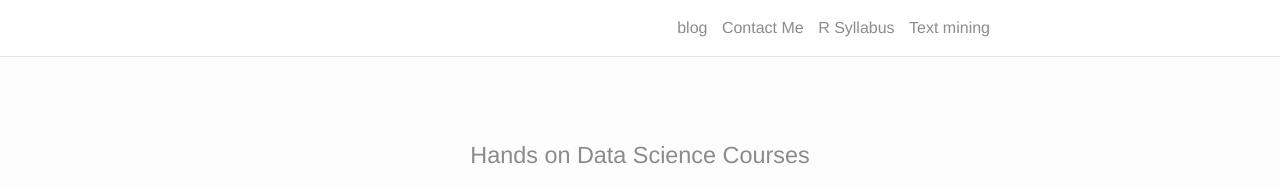
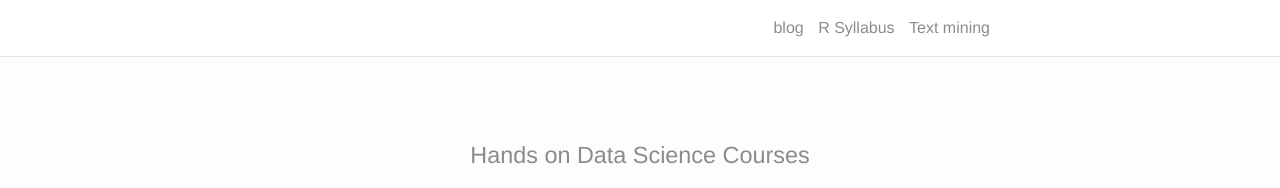
Before and after one commit to machinelearningfun/machinelearningfun.github.io, a Jekyll site: the page built from index.html, in a window 1280 px wide. Shown: the top 188 px of the page. Built offline with Jekyll 4.4.1, drawn with Linux system fonts in a browser that asks for light colours; nearby versions of some CDN libraries; the list of posts is cut into pages by our own code.

```diff
--- a/_pages/contactme.md
+++ b/_pages/contactme.md
@@ -1,6 +1,5 @@
 ---
 layout: page
-title: Contact Me
 permalink: /Contact/
 ---
   <h3>Contact Me</h3>
```
